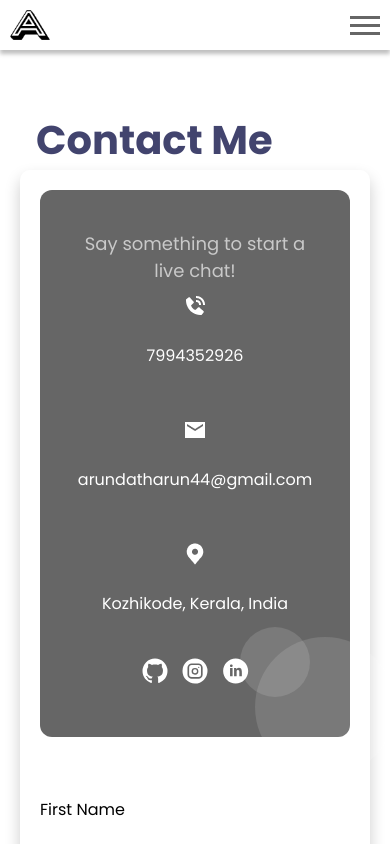
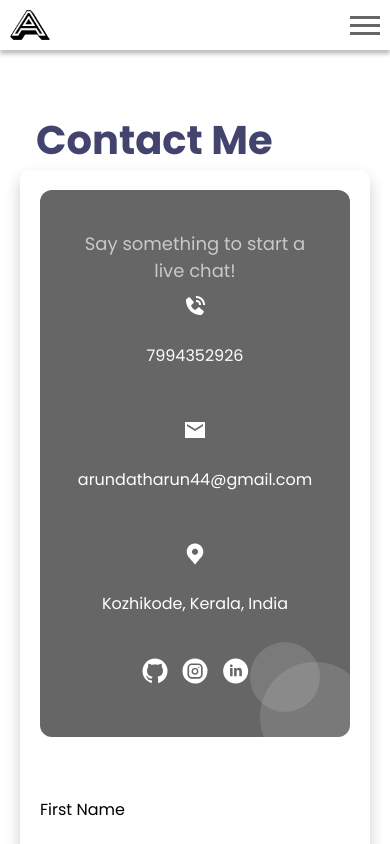
Before and after one commit to Arundath2001/my-portfolio, a React (Create React App) app: page /contact in a window 390 px wide. Shown: the top 844 px of the page. Built offline with nearby package versions, Linux system fonts and the light colour scheme.

Commit message:
latest commit

```diff
--- a/src/App.css
+++ b/src/App.css
@@ -1051,15 +1051,15 @@ form{
   .smallcard_circle1 {
     width: 70px;
     height: 70px;
-    bottom: 40px;
-    right: 40px;
+    bottom: 25px;
+    right: 30px;
   }
 
   .smallcard_circle2 {
-  width: 140px;
-  height: 140px;
-  bottom: -40px;
-  right: -45px;
+    bottom: -35px;
+    height: 110px;
+    right: -20px;
+    width: 110px;
   }
 
   .smallcard_icons{
```
